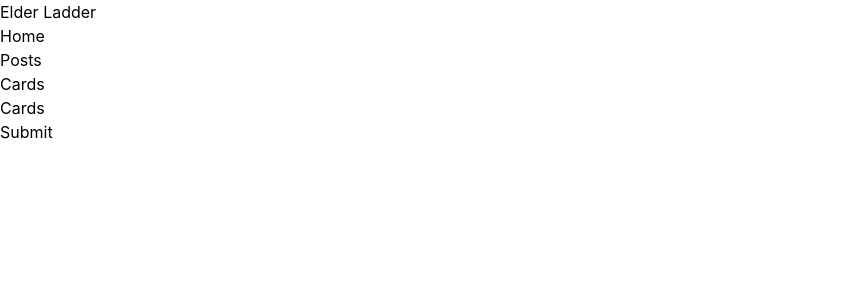
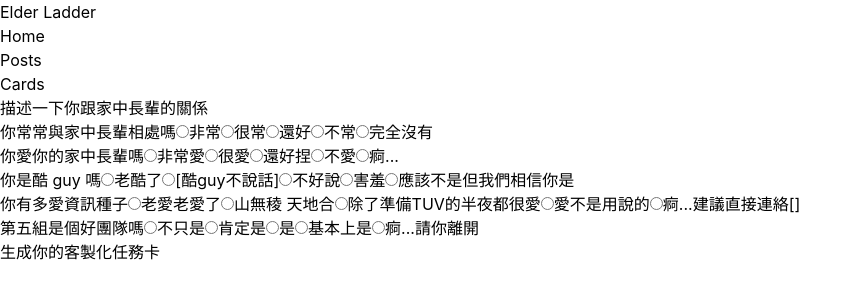
Before and after one commit to gino885/ElderLadder, a React (Create React App) app: page /cards in a window 1280 px wide. Shown: the top 300 px of the page, without its empty margins (0-862 px from the left). Built offline with nearby package versions, Linux system fonts and the light colour scheme.

Commit message:
增加卡片頁面的問題

```diff
--- a/src/CardsPage.js
+++ b/src/CardsPage.js
@@ -15,17 +15,61 @@ function CardsPage() {
       });
   };
 
+  const questions = [
+    {
+      question: "你常常與家中長輩相處嗎",
+      options: ["非常", "很常", "還好", "不常", "完全沒有"]
+    },
+    {
+      question: "你愛你的家中長輩嗎",
+      options: ["非常愛", "很愛", "還好捏", "不愛", "痾..."]
+    },
+    {
+      question: "你是酷 guy 嗎",
+      options: ["老酷了", "[酷guy不說話]", "不好說", "害羞", "應該不是但我們相信你是"]
+    },
+    {
+      question: "你有多愛資訊種子",
+      options: ["老愛老愛了", "山無稜 天地合", "除了準備TUV的半夜都很愛", "愛不是用說的", "痾...建議直接連絡[]"]
+    },
+    {
+      question: "第五組是個好團隊嗎",
+      options: ["不只是", "肯定是", "是", "基本上是", "痾...請你離開"]
+    },
+  ];
+
   return (
-    <div>
-      <h2>Cards</h2>
+    <div className="h-screen">
+      <div className="float-left m-4">
+        <h2 className="text-2xl font-bold mb-4">描述一下你跟家中長輩的關係</h2>
+        {questions.map((q, qIndex) => (
+          <div key={qIndex} className="mb-4">
+            <span className="font-semibold">{q.question}</span>
+            {q.options.map((option, oIndex) => (
+              <label key={oIndex} className="inline-flex items-center ml-2">
+                <input type="radio" name={`question-${qIndex}`} />
+                <span className="ml-1">{option}</span>
+              </label>
+            ))}
+          </div>
+        ))}
         <button
           type="submit"
           className="bg-blue-500 text-white px-4 py-2"
           onClick={fetchImage}
         >
-        Submit
+          生成你的客製化任務卡
         </button>
-      {imageSrc && <img src={imageSrc} alt="Fetched from API" />}
+      </div>
+      <div className="flex justify-center items-center h-full">
+        {imageSrc &&
+          <img
+            src={imageSrc}
+            alt="Fetched from API"
+            className="w-1/3 m-4"
+          />
+        }
+      </div>
     </div>
   );
 }
```
Lines whose indentation alone changed are shown as unchanged.
